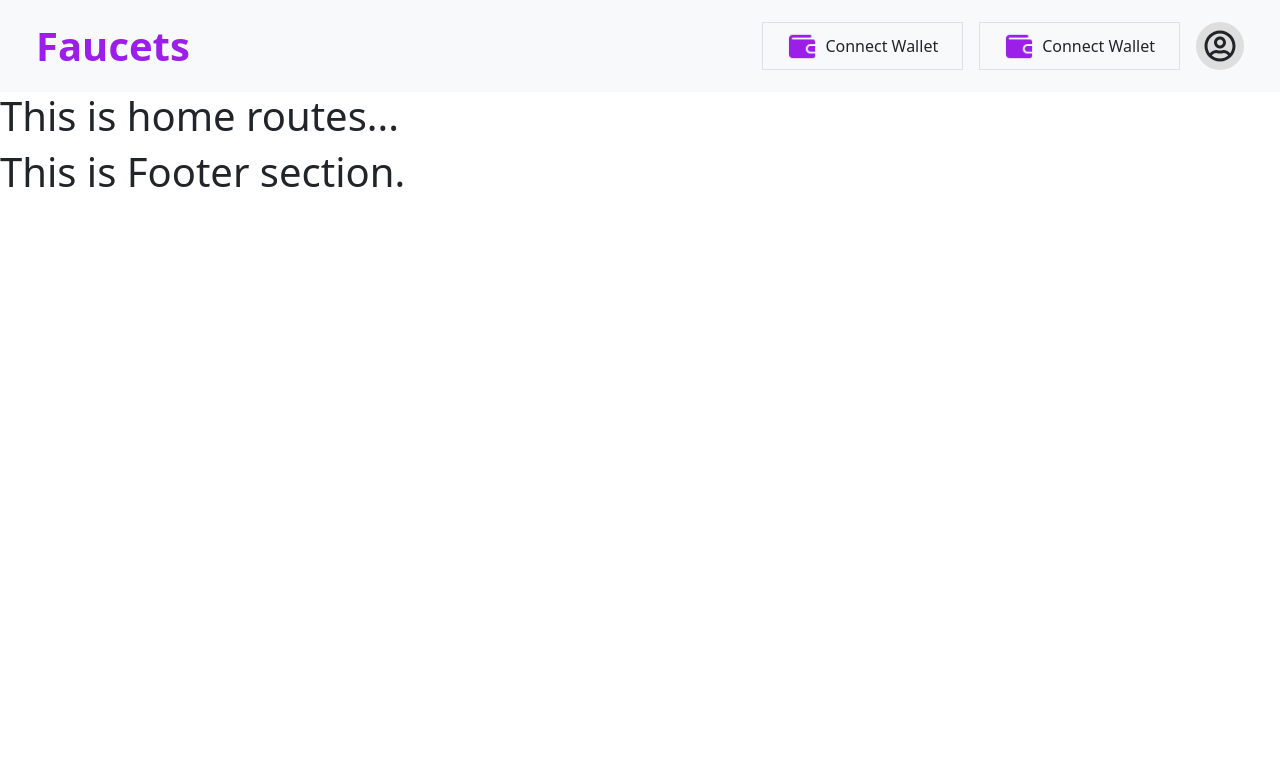
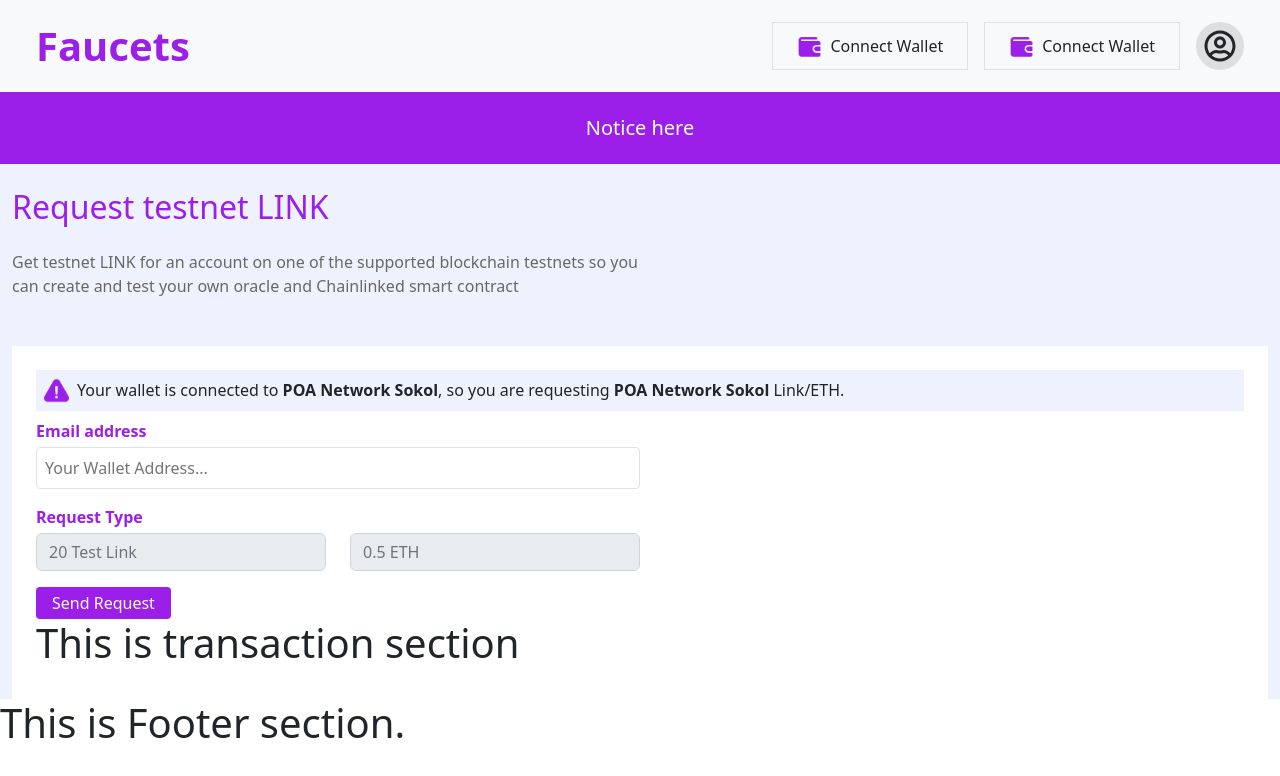
Before and after one commit to nayon64/faucets-task, a React (Create React App) app: page / in a window 1280 px wide. Shown: the top 776 px of the page. Built offline with nearby package versions, Linux system fonts and the light colour scheme.

Commit message:
add wallet simple desing part

```diff
--- a/package.json
+++ b/package.json
@@ -9,6 +9,7 @@
     "bootstrap": "^5.2.3",
     "react": "^18.2.0",
     "react-dom": "^18.2.0",
+    "react-hook-form": "^7.43.0",
     "react-icons": "^4.7.1",
     "react-router-dom": "^6.8.0",
     "react-scripts": "5.0.1",
--- /dev/null
+++ b/src/Pages/Home/About/About.js
@@ -0,0 +1,16 @@
+import React from 'react';
+
+const About = () => {
+	return (
+    <section className="col-6 py-4">
+      <h2 className="mb-0 text-purple fs-2">Request testnet LINK</h2>
+      <p className="my-4 text-gray-50">
+        Get testnet LINK for an account on one of the supported blockchain
+        testnets so you can create and test your own oracle and Chainlinked
+        smart contract
+      </p>
+    </section>
+  );
+};
+
+export default About;
--- a/src/Pages/Home/Home/Home.js
+++ b/src/Pages/Home/Home/Home.js
@@ -1,11 +1,20 @@
-import React from 'react';
+import React from "react";
+import About from "../About/About";
+import Transaction from "../Transaction/Transaction";
 
 const Home = () => {
-	return (
-		<div>
-			<h1>This is home routes...</h1>
-		</div>
-	);
+  return (
+    <div className="bg-blue-10">
+      {/* banner section  */}
+      <section className="bg-purple py-4 text-center text-white">
+        <h5 className="mb-0">Notice here</h5>
+      </section>
+      <div className="container-xxl">
+        <About />
+        <Transaction />
+      </div>
+    </div>
+  );
 };
 
 export default Home;
--- /dev/null
+++ b/src/Pages/Home/Transaction/Transaction.js
@@ -0,0 +1,23 @@
+import React from 'react';
+import WarningIcon from "../../../assets/icons/warning.png"
+import Wallet from './Wallet';
+
+const Transaction = () => {
+	return (
+    <section className="bg-white p-4">
+      <div className="d-flex bg-blue-10 p-2">
+        <img className="nav-icon" src={WarningIcon} alt="warning sign" />
+        <p className="pb-0 mb-0 ms-2">
+          Your wallet is connected to
+          <span className=" fw-bold"> POA Network Sokol</span>, so you are
+          requesting
+          <span className=" fw-bold"> POA Network Sokol</span> Link/ETH.
+        </p>
+			</div>
+			<Wallet/>
+      <h1>This is transaction section</h1>
+    </section>
+  );
+};
+
+export default Transaction;
--- /dev/null
+++ b/src/Pages/Home/Transaction/Wallet.js
@@ -0,0 +1,55 @@
+import React from "react";
+
+const Wallet = () => {
+  return (
+    <section className="col-md-6">
+      <form>
+        <div className="mb-3 mt-2">
+          <label
+            for="exampleFormControlInput1"
+            className="form-label mb-1 text-purple fw-bold "
+          >
+            Email address
+          </label>
+          <input
+            type="text"
+            className="d-block w-100 border p-2 rounded-1 input-outline-none"
+            id="exampleFormControlInput1"
+            placeholder="Your Wallet Address..."
+          />
+        </div>
+        <div className="mb-3 mt-2">
+          <label
+            for="exampleFormControlInput1"
+            className="form-label mb-1 text-purple fw-bold "
+          >
+            Request Type
+          </label>
+          <div class="row">
+            <div class="col">
+              <input
+                class="form-control"
+                type="text"
+                placeholder="20 Test Link"
+                aria-label="Disabled input example"
+                disabled
+              />
+            </div>
+            <div class="col">
+              <input
+                class="form-control"
+                type="text"
+                placeholder="0.5 ETH"
+                aria-label="Disabled input example"
+                disabled
+              />
+            </div>
+          </div>
+			  </div>
+			  <button className="bg-purple border-0 py-1 px-3 text-white rounded-1">Send Request</button>
+      </form>
+    </section>
+  );
+};
+
+export default Wallet;
--- a/src/style.css
+++ b/src/style.css
@@ -9,6 +9,12 @@ background-color: #9b1fe9;
 }
 .text-purple{
 color: #9b1fe9;
+}
+.text-gray-50{
+color: #686868;
+}
+.bg-blue-10{
+	background-color: #EEF2FE;
 }
 
 /* banner section style  */
@@ -22,5 +28,8 @@ color: #9b1fe9;
 	color: #9b1fe9;
 }
 .nav-icon{
-	width: 30px;
+	width: 25px;
 }
+.input-outline-none{
+	outline: none;
+}
```
Also changed, not shown: src/assets/icons/warning.png (added), 1 other file (tests, documents, lock files or other folders).
